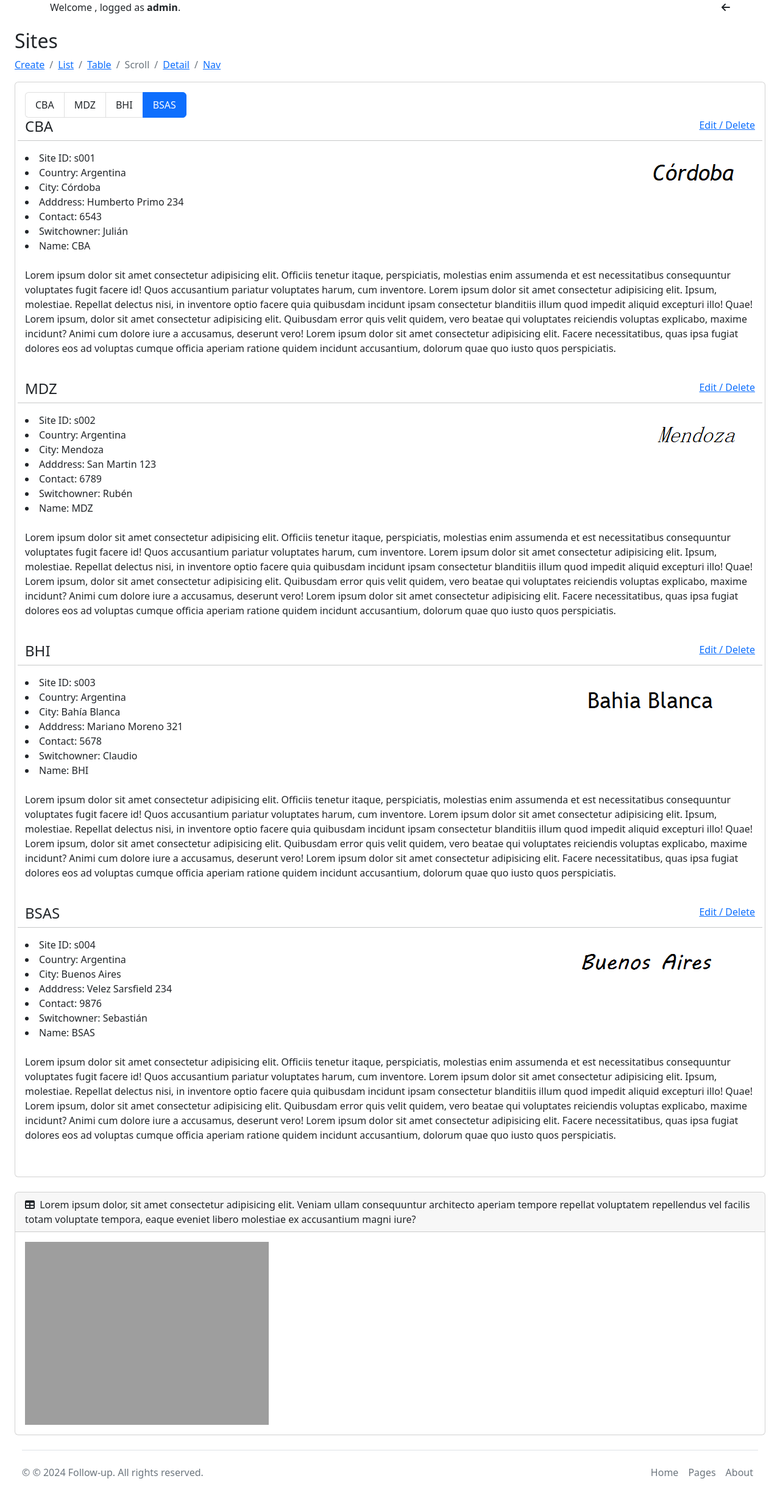
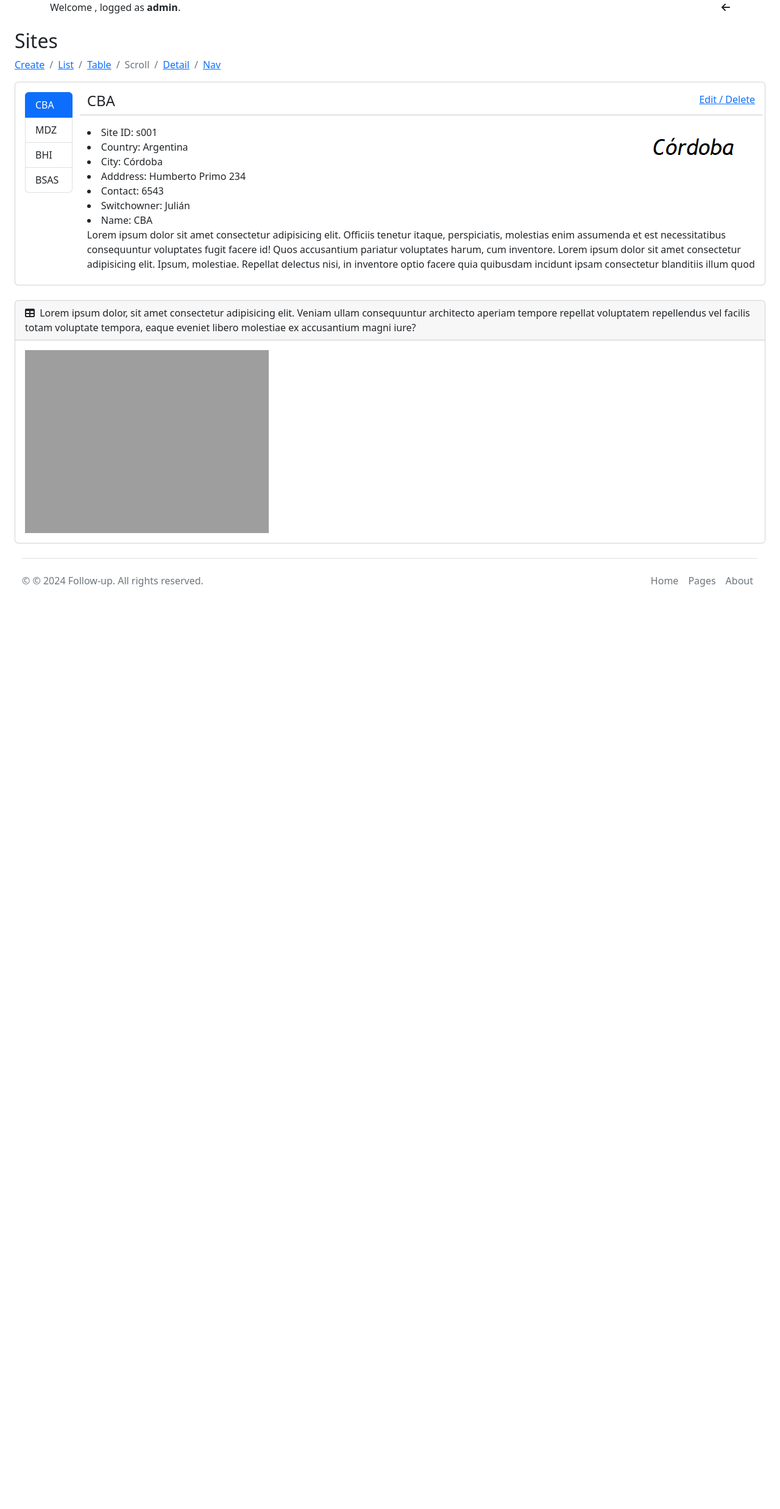
Before and after one commit to rjosedev/romanballesteros-pythonweb, a Django app: page /site_scroll/ in a window 1280 px wide. Shown: the part 56-2530 px from the top of the page at 61% size. After the commit the page ends 1018 px from the top, so only its background shows below. Run offline with Django 5.2, Linux system fonts and the light colour scheme; a user stored in the database is signed in; data comes from the database, SQL or seed files in the repository; both versions use the stored data as it was after the commit; some libraries are stand-ins or nearby versions; grey boxes are pictures that could not be loaded.

Commit message:
scrollspy working

```diff
--- a/tasks/templates/base.html
+++ b/tasks/templates/base.html
@@ -16,6 +16,17 @@
     <script type="text/javascript" charset="utf8" src="https://cdn.datatables.net/1.11.5/js/jquery.dataTables.min.js"></script>
     <!-- Include Font Awesome CSS -->
     <link rel="stylesheet" href="https://cdnjs.cloudflare.com/ajax/libs/font-awesome/6.5.2/css/all.min.css">
+
+    <style>
+      html {
+      scroll-padding-top: 220px;
+      }
+
+      body {
+      position: relative;
+      overflow-y: auto;
+      }
+   </style>
   </head>
 
   <body>
--- a/tasks/templates/site_detail.html
+++ b/tasks/templates/site_detail.html
@@ -59,7 +59,6 @@
   background-color: #666;
   color: white;
 }
-
 </style>
 
 <div id="btnContainer">
--- a/tasks/templates/site_scroll.html
+++ b/tasks/templates/site_scroll.html
@@ -18,22 +18,26 @@
 </nav>
 
 <div class="card mb-4">
-  <div class="card-body">
+  <div class="card-body" >
 
     <div class="row">
-      <div class="col-2">
-        <div id="list-example" class="list-group list-group-horizontal">
+
+      <div class="col-1">
+        <div id="list-example" class="list-group">
           {% for site in sites %}
           <a class="list-group-item list-group-item-action" href="#{{site.name}}">{{site.name}}</a>
           {% endfor %}
         </div>
       </div>
-      <div class="col-12">
-        <div data-bs-spy="scroll" data-bs-target="#list-example" data-bs-smooth-scroll="true" class="scrollspy-example" tabindex="0">
+
+      <div class="col-11 overflow-auto" style="height: 300px;">
+
         {% for site in sites %}
+        <div data-bs-spy="scroll" data-bs-target="#list-example" data-offset="100" data-bs-smooth-scroll="true" class="scrollspy-example" tabindex="0">
+
           <div class="row">
             <div class="col-6">
-              <h4 id="{{site.name}}">{{site.name}}</h4>
+              <div id="{{site.name}}"><h4>{{site.name}}</h4></div>
             </div>
             <div class="col-6">
               {% if user.is_staff %}
@@ -42,6 +46,7 @@
             </div>
             <hr>
           </div>
+
           <div class="row">
             <div class="col-6">
               <li>Site ID: {{site.siteId}}</li>
@@ -60,7 +65,6 @@
                 alt="{{ site.name }}"/>
               </section>
             </div>
-          </div>
             <br>
             <p>
               Lorem ipsum dolor sit amet consectetur adipisicing elit. Officiis tenetur itaque, perspiciatis, molestias enim assumenda et est necessitatibus consequuntur voluptates fugit facere id! Quos accusantium pariatur voluptates harum, cum inventore.
@@ -69,12 +73,15 @@
               Lorem ipsum dolor sit amet consectetur adipisicing elit. Facere necessitatibus, quas ipsa fugiat dolores eos ad voluptas cumque officia aperiam ratione quidem incidunt accusantium, dolorum quae quo iusto quos perspiciatis.
             </p>
             <br>
+            <br>
+          </div>
+
+        </div>
         {% endfor %}
+
+      </div>
     </div>
   </div>
 </div>
 
-  </div>
-</div>
-
 {% endblock %}
```
Also changed, not shown: db.sqlite3, media/sites/buenosaires.png (added). Lines whose indentation alone changed are shown as unchanged.
